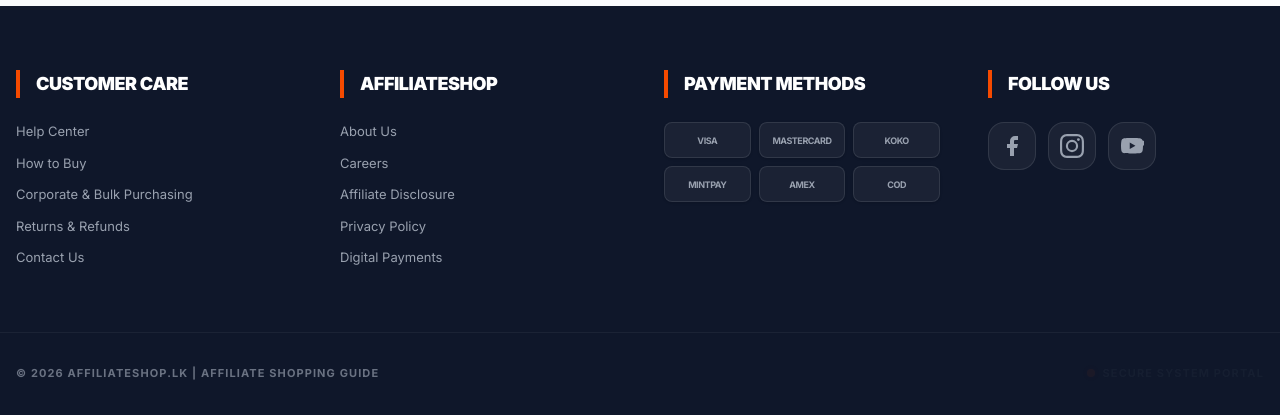
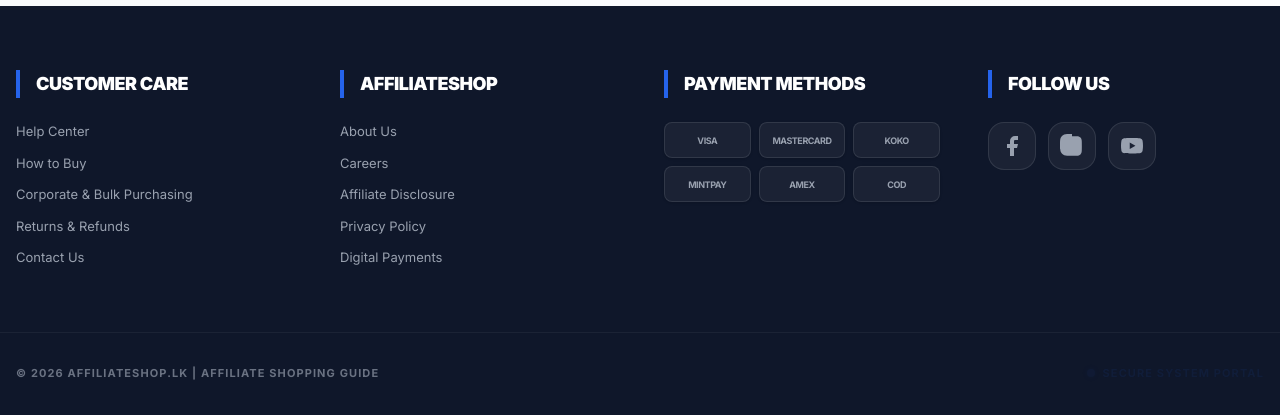
Before and after one commit to devappriyacostha-cyber/AffiliateShop-Pro-Optimized-Full-Build, a Next.js app: page / in a window 1280 px wide. Shown: the part 1249-1664 px from the top of the page. Built offline with nearby package versions, Linux system fonts and the light colour scheme; no server answers; the database is empty.

Commit message:
Update Footer.tsx

```diff
--- a/src/components/Footer.tsx
+++ b/src/components/Footer.tsx
@@ -1,76 +1,459 @@
-import React from 'react';
-import Link from 'next/link';
+import React from "react";
+import Link from "next/link";
 
 interface FooterProps {
   settings: Record<string, string>;
 }
 
-// Settings are passed down from the (server) root layout — cached there —
-// instead of this component fetching '/api/settings' from the client on
-// every page. That also means Footer no longer needs 'use client' or a
-// hook at all for the social links, saving a bit of client JS.
-export default function Footer({ settings }: FooterProps) {
+export default function Footer({
+  settings,
+}: FooterProps) {
+
   return (
-    <footer className="bg-[#0f172a] text-gray-400 py-16 mt-20">
-      <div className="container mx-auto px-4 grid grid-cols-1 md:grid-cols-4 gap-12">
+    <footer className="
+      bg-[#0f172a]
+      text-gray-400
+      py-16
+      mt-20
+    ">
+
+      <div className="
+        container mx-auto px-4
+        grid grid-cols-1
+        md:grid-cols-4
+        gap-12
+      ">
+
+        {/* CUSTOMER CARE */}
         <div>
-          <h3 className="text-white font-black text-lg mb-6 tracking-tight uppercase border-l-4 border-orange-600 pl-4">Customer Care</h3>
-          <ul className="space-y-3 text-[13px]">
-            <li><Link href="#" className="hover:text-orange-500 transition-colors">Help Center</Link></li>
-            <li><Link href="#" className="hover:text-orange-500 transition-colors">How to Buy</Link></li>
-            <li><Link href="#" className="hover:text-orange-500 transition-colors">Corporate & Bulk Purchasing</Link></li>
-            <li><Link href="#" className="hover:text-orange-500 transition-colors">Returns & Refunds</Link></li>
-            <li><Link href="#" className="hover:text-orange-500 transition-colors">Contact Us</Link></li>
+
+          <h3 className="
+            text-white
+            font-black text-lg
+            mb-6
+            tracking-tight
+            uppercase
+            border-l-4
+            pl-4
+          "
+          style={{
+            borderColor:
+              "var(--footer-action)",
+          }}
+          >
+            Customer Care
+          </h3>
+
+          <ul className="
+            space-y-3
+            text-[13px]
+          ">
+
+            {[
+              "Help Center",
+              "How to Buy",
+              "Corporate & Bulk Purchasing",
+              "Returns & Refunds",
+              "Contact Us",
+            ].map((item) => (
+
+              <li key={item}>
+
+                <Link
+                  href="#"
+                  className="
+                    transition-colors
+                  "
+                  onMouseEnter={(e) => {
+                    e.currentTarget.style.color =
+                      "var(--footer-action)";
+                  }}
+                  onMouseLeave={(e) => {
+                    e.currentTarget.style.color =
+                      "";
+                  }}
+                >
+                  {item}
+                </Link>
+
+              </li>
+
+            ))}
+
           </ul>
+
         </div>
+
+        {/* AFFILIATESHOP */}
         <div>
-          <h3 className="text-white font-black text-lg mb-6 tracking-tight uppercase border-l-4 border-orange-600 pl-4">AffiliateShop</h3>
-          <ul className="space-y-3 text-[13px]">
-            <li><Link href="#" className="hover:text-orange-500 transition-colors">About Us</Link></li>
-            <li><Link href="#" className="hover:text-orange-500 transition-colors">Careers</Link></li>
-            <li><Link href="/affiliate-disclosure" className="hover:text-orange-500 transition-colors">Affiliate Disclosure</Link></li>
-            <li><Link href="#" className="hover:text-orange-500 transition-colors">Privacy Policy</Link></li>
-            <li><Link href="#" className="hover:text-orange-500 transition-colors">Digital Payments</Link></li>
+
+          <h3
+            className="
+              text-white
+              font-black text-lg
+              mb-6
+              tracking-tight
+              uppercase
+              border-l-4
+              pl-4
+            "
+            style={{
+              borderColor:
+                "var(--footer-action)",
+            }}
+          >
+            AffiliateShop
+          </h3>
+
+          <ul className="
+            space-y-3
+            text-[13px]
+          ">
+
+            {[
+              {
+                label: "About Us",
+                href: "#",
+              },
+              {
+                label: "Careers",
+                href: "#",
+              },
+              {
+                label: "Affiliate Disclosure",
+                href: "/affiliate-disclosure",
+              },
+              {
+                label: "Privacy Policy",
+                href: "#",
+              },
+              {
+                label: "Digital Payments",
+                href: "#",
+              },
+            ].map((item) => (
+
+              <li key={item.label}>
+
+                <Link
+                  href={item.href}
+                  className="
+                    transition-colors
+                  "
+                  onMouseEnter={(e) => {
+                    e.currentTarget.style.color =
+                      "var(--footer-action)";
+                  }}
+                  onMouseLeave={(e) => {
+                    e.currentTarget.style.color =
+                      "";
+                  }}
+                >
+                  {item.label}
+                </Link>
+
+              </li>
+
+            ))}
+
           </ul>
+
         </div>
+
+        {/* PAYMENT */}
         <div>
-          <h3 className="text-white font-black text-lg mb-6 tracking-tight uppercase border-l-4 border-orange-600 pl-4">Payment Methods</h3>
-          <div className="grid grid-cols-3 gap-2">
-             {['Visa', 'MasterCard', 'Koko', 'Mintpay', 'Amex', 'COD'].map((name) => (
-               <div key={name} className="bg-white/5 border border-white/10 h-9 rounded-lg flex items-center justify-center text-[9px] font-bold text-gray-400 hover:text-white hover:border-orange-500/50 transition-all duration-300 uppercase tracking-tighter cursor-default shadow-sm">
-                 {name}
-               </div>
-             ))}
+
+          <h3
+            className="
+              text-white
+              font-black text-lg
+              mb-6
+              tracking-tight
+              uppercase
+              border-l-4
+              pl-4
+            "
+            style={{
+              borderColor:
+                "var(--footer-action)",
+            }}
+          >
+            Payment Methods
+          </h3>
+
+          <div className="
+            grid grid-cols-3
+            gap-2
+          ">
+
+            {[
+              "Visa",
+              "MasterCard",
+              "Koko",
+              "Mintpay",
+              "Amex",
+              "COD",
+            ].map((name) => (
+
+              <div
+                key={name}
+                className="
+                  bg-white/5
+                  border
+                  border-white/10
+                  h-9
+                  rounded-lg
+                  flex items-center
+                  justify-center
+                  text-[9px]
+                  font-bold
+                  text-gray-400
+                  transition-all
+                  duration-300
+                  uppercase
+                  tracking-tighter
+                  cursor-default
+                  shadow-sm
+                "
+                onMouseEnter={(e) => {
+                  e.currentTarget.style.color =
+                    "#fff";
+
+                  e.currentTarget.style.borderColor =
+                    "var(--footer-action)";
+                }}
+                onMouseLeave={(e) => {
+                  e.currentTarget.style.color =
+                    "";
+
+                  e.currentTarget.style.borderColor =
+                    "";
+                }}
+              >
+                {name}
+              </div>
+
+            ))}
+
           </div>
+
         </div>
+
+        {/* SOCIAL */}
         <div>
-          <h3 className="text-white font-black text-lg mb-6 tracking-tight uppercase border-l-4 border-orange-600 pl-4">Follow Us</h3>
+
+          <h3
+            className="
+              text-white
+              font-black text-lg
+              mb-6
+              tracking-tight
+              uppercase
+              border-l-4
+              pl-4
+            "
+            style={{
+              borderColor:
+                "var(--footer-action)",
+            }}
+          >
+            Follow Us
+          </h3>
+
           <div className="flex gap-3">
-            <a href={settings.facebookUrl || "#"} target="_blank" rel="noopener noreferrer" className="w-12 h-12 rounded-2xl bg-white/5 border border-white/10 flex items-center justify-center hover:bg-orange-600 hover:border-orange-600 transition-all duration-500 group">
-               <svg className="w-6 h-6 fill-current text-gray-400 group-hover:text-white group-hover:scale-110 transition duration-500" viewBox="0 0 24 24"><path d="M18 2h-3a5 5 0 00-5 5v3H7v4h3v8h4v-8h3l1-4h-4V7a1 1 0 011-1h3z"></path></svg>
-            </a>
-            <a href={settings.instagramUrl || "#"} target="_blank" rel="noopener noreferrer" className="w-12 h-12 rounded-2xl bg-white/5 border border-white/10 flex items-center justify-center hover:bg-orange-600 hover:border-orange-600 transition-all duration-500 group">
-               <svg className="w-6 h-6 fill-current text-gray-400 group-hover:text-white group-hover:scale-110 transition duration-500" viewBox="0 0 24 24"><path d="M12 2.163c3.204 0 3.584.012 4.85.07 1.366.062 2.633.332 3.608 1.308.975.975 1.245 2.242 1.308 3.608.058 1.266.07 1.646.07 4.85s-.012 3.584-.07 4.85c-.063 1.366-.333 2.633-1.308 3.608-.975.975-2.242 1.245-3.608 1.308-1.266.058-1.646.07-4.85.07s-3.584-.012-4.85-.07c-1.366-.063-2.633-.333-3.608-1.308-.975-.975-1.245-2.242-1.308-3.608-.058-1.266-.07-1.646-.07-4.85s.012-3.584.07-4.85c.062-1.366.332-2.633 1.308-3.608.975-.975 2.242-1.245 3.608-1.308 1.266-.058 1.646-.07 4.85-.07zM12 0C8.741 0 8.333.014 7.053.072 2.695.272.273 2.69.073 7.052.014 8.333 0 8.741 0 12c0 3.259.014 3.668.072 4.948.2 4.358 2.618 6.78 6.98 6.98 1.281.058 1.689.072 4.948.072 3.259 0 3.668-.014 4.948-.072 4.354-.2 6.782-2.618 6.979-6.98.059-1.28.073-1.689.073-4.948 0-3.259-.014-3.668-.072-4.948-.197-4.354-2.617-6.78-6.979-6.98C15.668.014 15.259 0 12 0zm0 5.838a6.162 6.162 0 100 12.324 6.162 6.162 0 000-12.324zM12 16a4 4 0 110-8 4 4 0 010 8zm6.406-11.845a1.44 1.44 0 100 2.881 1.44 1.44 0 000-2.881z"></path></svg>
-            </a>
-            <a href={settings.youtubeUrl || "#"} target="_blank" rel="noopener noreferrer" className="w-12 h-12 rounded-2xl bg-white/5 border border-white/10 flex items-center justify-center hover:bg-orange-600 hover:border-orange-600 transition-all duration-500 group">
-               <svg className="w-6 h-6 fill-current text-gray-400 group-hover:text-white group-hover:scale-110 transition duration-500" viewBox="0 0 24 24"><path d="M22.54 6.42a2.78 2.78 0 00-1.94-2C18.88 4 12 4 12 4s-6.88 0-8.6.46a2.78 2.78 0 00-1.94 2A29 29 0 001 11.75a29 29 0 00.46 5.33 2.78 2.78 0 001.94 2C5.12 19.5 12 19.5 12 19.5s6.88 0 8.6-.46a2.78 2.78 0 001.94-2 29 29 0 00.46-5.33 2.78 2.78 0 00-.46-5.33zM9.75 15.02V8.48L15.45 11.75l-5.7 3.27z"></path></svg>
-            </a>
+
+            {[
+              {
+                href:
+                  settings.facebookUrl ||
+                  "#",
+                label: "Facebook",
+              },
+              {
+                href:
+                  settings.instagramUrl ||
+                  "#",
+                label: "Instagram",
+              },
+              {
+                href:
+                  settings.youtubeUrl ||
+                  "#",
+                label: "YouTube",
+              },
+            ].map((social) => (
+
+              <a
+                key={social.label}
+                href={social.href}
+                target="_blank"
+                rel="noopener noreferrer"
+                aria-label={
+                  social.label
+                }
+                className="
+                  w-12 h-12
+                  rounded-2xl
+                  bg-white/5
+                  border border-white/10
+                  flex items-center
+                  justify-center
+                  transition-all
+                  duration-500
+                  group
+                "
+                onMouseEnter={(e) => {
+                  e.currentTarget.style.backgroundColor =
+                    "var(--footer-action)";
+
+                  e.currentTarget.style.borderColor =
+                    "var(--footer-action)";
+                }}
+                onMouseLeave={(e) => {
+                  e.currentTarget.style.backgroundColor =
+                    "";
+
+                  e.currentTarget.style.borderColor =
+                    "";
+                }}
+              >
+
+                {social.label ===
+                  "Facebook" && (
+
+                  <svg
+                    className="
+                      w-6 h-6
+                      fill-current
+                      text-gray-400
+                      group-hover:text-white
+                      transition
+                    "
+                    viewBox="0 0 24 24"
+                  >
+                    <path d="M18 2h-3a5 5 0 00-5 5v3H7v4h3v8h4v-8h3l1-4h-4V7a1 1 0 011-1h3z" />
+                  </svg>
+
+                )}
+
+                {social.label ===
+                  "Instagram" && (
+
+                  <svg
+                    className="
+                      w-6 h-6
+                      fill-current
+                      text-gray-400
+                      group-hover:text-white
+                      transition
+                    "
+                    viewBox="0 0 24 24"
+                  >
+                    <path d="M12 2.163c3.204 0 3.584.012 4.85.07 1.366.062 2.633.332 3.608 1.308.975.975 1.245 2.242 1.308 3.608.058 1.266.07 1.646.07 4.85s-.012 3.584-.07 4.85c-.063 1.366-.333 2.633-1.308 3.608-.975.975-2.242 1.245-3.608 1.308-1.266.058-1.646.07-4.85.07s-3.584-.014-4.85-.072c-4.358-.2-6.78-2.622-6.98-6.98C.014 15.668 0 15.259 0 12c0-3.259.014-3.668.072-4.948.2-4.358 2.622-6.78 6.98-6.98C8.332.014 8.741 0 12 0z" />
+                  </svg>
+
+                )}
+
+                {social.label ===
+                  "YouTube" && (
+
+                  <svg
+                    className="
+                      w-6 h-6
+                      fill-current
+                      text-gray-400
+                      group-hover:text-white
+                      transition
+                    "
+                    viewBox="0 0 24 24"
+                  >
+                    <path d="M22.54 6.42a2.78 2.78 0 00-1.94-2C18.88 4 12 4 12 4s-6.88 0-8.6.46a2.78 2.78 0 00-1.94 2A29 29 0 001 11.75a29 29 0 00.46 5.33 2.78 2.78 0 001.94 2C5.12 19.5 12 19.5 12 19.5s6.88 0 8.6-.46a2.78 2.78 0 001.94-2 29 29 0 00.46-5.33 29 29 0 00-.46-5.33zM9.75 15.02V8.48L15.45 11.75l-5.7 3.27z" />
+                  </svg>
+
+                )}
+
+              </a>
+
+            ))}
+
           </div>
+
         </div>
+
       </div>
-      <div className="container mx-auto px-4 border-t border-white/5 mt-16 pt-8 flex flex-col md:flex-row items-center justify-between text-[11px] text-gray-500 tracking-widest uppercase font-bold relative">
-        <p>&copy; {new Date().getFullYear()} {settings.siteName || "AffiliateShop.lk"} | {settings.siteTagline || "Affiliate shopping guide"}</p>
 
-        <div className="flex items-center gap-2">
+      {/* COPYRIGHT */}
+      <div className="
+        container mx-auto px-4
+        border-t border-white/5
+        mt-16 pt-8
+        flex flex-col
+        md:flex-row
+        items-center
+        justify-between
+        text-[11px]
+        text-gray-500
+        tracking-widest
+        uppercase
+        font-bold
+        relative
+      ">
+
+        <p>
+          &copy;{" "}
+          {new Date().getFullYear()}{" "}
+          {settings.siteName ||
+            "AffiliateShop.lk"}{" "}
+          |{" "}
+          {settings.siteTagline ||
+            "Affiliate shopping guide"}
+        </p>
+
+        <div className="
+          flex items-center gap-2
+        ">
+
           <Link
             href="/admin"
-            className="mt-6 md:mt-0 opacity-[0.08] hover:opacity-100 transition-all duration-500 cursor-default hover:cursor-pointer text-orange-600 flex items-center gap-2 hover:scale-105"
+            className="
+              mt-6 md:mt-0
+              opacity-[0.08]
+              hover:opacity-100
+              transition-all
+              duration-500
+              cursor-default
+              hover:cursor-pointer
+              flex items-center gap-2
+              hover:scale-105
+            "
+            style={{
+              color:
+                "var(--footer-action)",
+            }}
           >
-            <div className="w-2 h-2 bg-orange-600 rounded-full animate-pulse shadow-[0_0_8px_rgba(234,88,12,0.8)]"></div>
+
+            <div
+              className="
+                w-2 h-2
+                rounded-full
+                animate-pulse
+              "
+              style={{
+                backgroundColor:
+                  "var(--footer-action)",
+                boxShadow:
+                  "0 0 8px var(--footer-action)",
+              }}
+            />
+
             Secure System Portal
+
           </Link>
+
         </div>
+
       </div>
+
     </footer>
   );
 }
```
